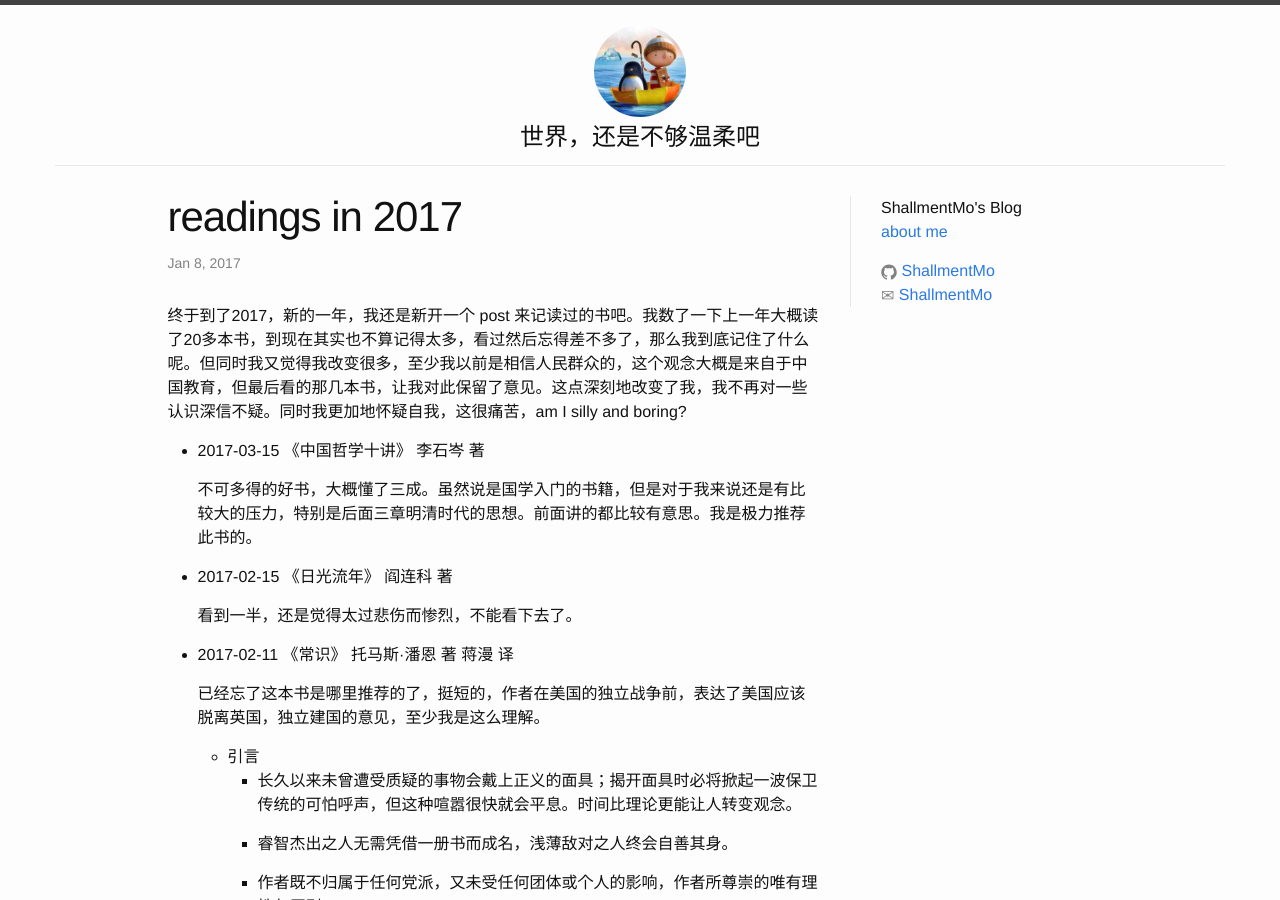
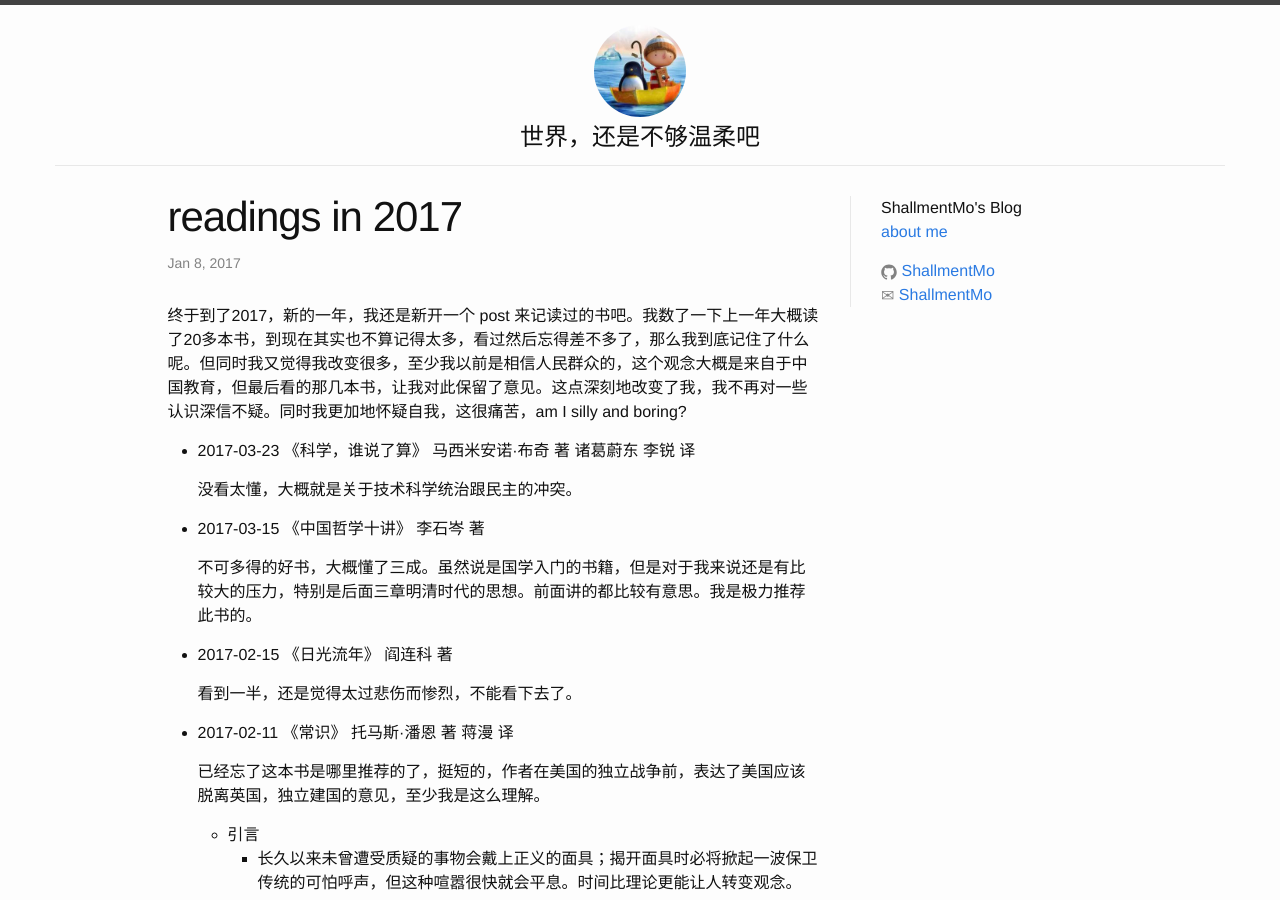
Before and after one commit to ShallmentMo/shallmentmo.github.com, a Jekyll site: the page built from _posts/2017-01-08-readings-in-2017.md, in a window 1280 px wide and 900 px high. Built offline with Jekyll 4.4.1, drawn with Linux system fonts in a browser that asks for light colours.

Commit message:
update 2017-03-23 book

```diff
--- a/_posts/2017-01-08-readings-in-2017.md
+++ b/_posts/2017-01-08-readings-in-2017.md
@@ -6,6 +6,10 @@ categories: jekyll update
 ---
 
 终于到了2017，新的一年，我还是新开一个 post 来记读过的书吧。我数了一下上一年大概读了20多本书，到现在其实也不算记得太多，看过然后忘得差不多了，那么我到底记住了什么呢。但同时我又觉得我改变很多，至少我以前是相信人民群众的，这个观念大概是来自于中国教育，但最后看的那几本书，让我对此保留了意见。这点深刻地改变了我，我不再对一些认识深信不疑。同时我更加地怀疑自我，这很痛苦，am I silly and boring?
+
+* 2017-03-23 《科学，谁说了算》 马西米安诺·布奇 著 诸葛蔚东 李锐 译
+
+  没看太懂，大概就是关于技术科学统治跟民主的冲突。
 
 * 2017-03-15 《中国哲学十讲》 李石岑 著
 
```
